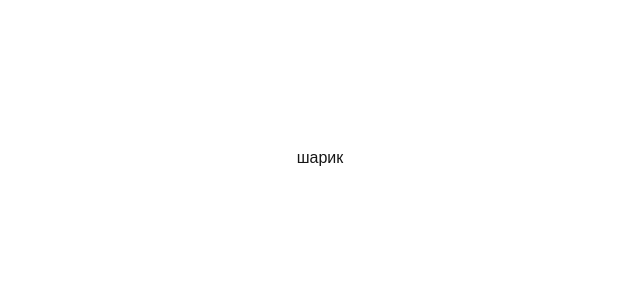
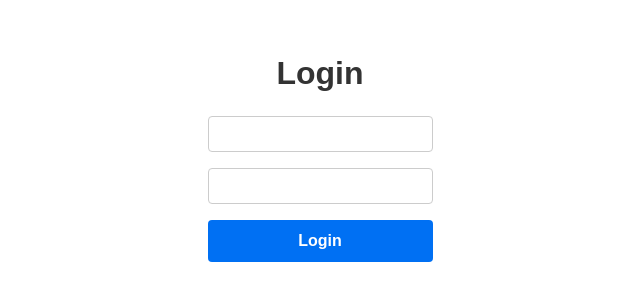
Before and after one commit to Bair-A/TestWork244, a Next.js app: page / in a window 1280 px wide. Shown: the part 242-542 px from the top of the page, without its empty margins (320-960 px from the left). Built offline with nearby package versions, Linux system fonts and the light colour scheme.

Commit message:
feat: implement authentication component with login functionality and styles

```diff
--- a/src/app/page.tsx
+++ b/src/app/page.tsx
@@ -1,10 +1,11 @@
 import styles from './page.module.css';
+import Auth from '@/components/Auth';
 
 export default function Home() {
   return (
     <div className={styles.page}>
       <main className={styles.main}>
-        <p>шарик</p>
+        <Auth />
       </main>
     </div>
   );
--- /dev/null
+++ b/src/components/Auth.module.scss
@@ -0,0 +1,58 @@
+.container {
+  display: flex;
+  flex-direction: column;
+  align-items: center;
+  justify-content: center;
+  gap: 1rem;
+}
+
+.title {
+  font-size: 2rem;
+  font-weight: bold;
+  text-align: center;
+  margin-bottom: 1.5rem;
+  color: #333;
+}
+
+.passwordInput,
+.loginInput {
+  width: 100%;
+  max-width: 300px;
+  padding: 0.5rem;
+  border: 1px solid #ccc;
+  border-radius: 4px;
+  font-size: 1rem;
+  outline: none;
+  transition: border-color 0.3s ease;
+
+  &:focus {
+    border-color: #0070f3;
+  }
+}
+
+.loginButton {
+  width: 100%;
+  max-width: 300px;
+  padding: 0.75rem;
+  background-color: #0070f3;
+  color: #fff;
+  border: none;
+  border-radius: 4px;
+  font-size: 1rem;
+  font-weight: bold;
+  cursor: pointer;
+  transition: background-color 0.3s ease;
+
+  &:hover {
+    background-color: #005bb5;
+  }
+
+  &:active {
+    background-color: #003f7f;
+  }
+
+  &:disabled {
+    background-color: #ccc;
+    cursor: not-allowed;
+  }
+}
--- /dev/null
+++ b/src/components/Auth.tsx
@@ -0,0 +1,58 @@
+'use client';
+
+import { useState } from 'react';
+
+import { useRouter } from 'next/navigation';
+
+import styles from './Auth.module.scss';
+import { useAuthStore } from '@/store/auth';
+
+const Auth = () => {
+  const login = useAuthStore(state => state.login);
+  const router = useRouter();
+  const [username, setUsername] = useState('');
+  const [password, setPassword] = useState('');
+  const [error, setError] = useState('');
+
+  const handleLogin = async () => {
+    if (username.length < 3 || password.length < 3) {
+      setError('Минимум 3 символа в каждом поле');
+      return;
+    }
+    try {
+      login({
+        username,
+        password
+      });
+      router.push('/');
+    } catch (err) {
+      console.log(err, 'Ошибка авторизации');
+      setError('Неверные данные для входа');
+    }
+  };
+
+  return (
+    <div>
+      <h1 className={styles.title}>Login</h1>
+      <div className={styles.container}>
+        <input
+          className={styles.loginInput}
+          value={username}
+          onChange={e => setUsername(e.target.value)}
+        />
+        <input
+          className={styles.passwordInput}
+          type='password'
+          value={password}
+          onChange={e => setPassword(e.target.value)}
+        />
+        <button className={styles.loginButton} onClick={handleLogin}>
+          Login
+        </button>
+        {error && <p style={{ color: 'red' }}>{error}</p>}
+      </div>
+    </div>
+  );
+};
+
+export default Auth;
--- /dev/null
+++ b/src/constants/index.ts
@@ -0,0 +1 @@
+export const AUTH_PATH = 'https://dummyjson.com/auth/login';
--- /dev/null
+++ b/src/shared/types.ts
@@ -0,0 +1,21 @@
+export interface AuthCredentials {
+  username: string;
+  password: string;
+}
+
+export interface User {
+  id: number;
+  username: string;
+  email: string;
+  firstName: string;
+  lastName: string;
+  gender: string;
+  image: string;
+  token: string;
+}
+
+export interface AuthState {
+  user: User | null;
+  login: (authCredentials: AuthCredentials) => void;
+  logout: () => void;
+}
--- /dev/null
+++ b/src/store/auth.ts
@@ -0,0 +1,31 @@
+import { AUTH_PATH } from '@/constants';
+import axios from 'axios';
+import { create } from 'zustand/react';
+
+import { AuthState } from '@/shared/types';
+
+export const useAuthStore = create<AuthState>(set => ({
+  user: null,
+  login: async authCredentials => {
+    console.log(authCredentials, 'АВТОРИЗАЦИЯ');
+    try {
+      const response = await axios.post(
+        AUTH_PATH,
+        {
+          username: authCredentials.username,
+          password: authCredentials.password,
+          expiresInMins: 30
+        },
+        {
+          headers: { 'Content-Type': 'application/json' },
+          withCredentials: true
+        }
+      );
+      set({ user: response.data });
+      console.log(response.data, 'ЛОГИН');
+    } catch (error) {
+      console.log(error, 'Ошибка авторизации в useAuthStore');
+    }
+  },
+  logout: () => set({ user: null })
+}));
```
Also changed, not shown: src/utils/index.ts (added).
